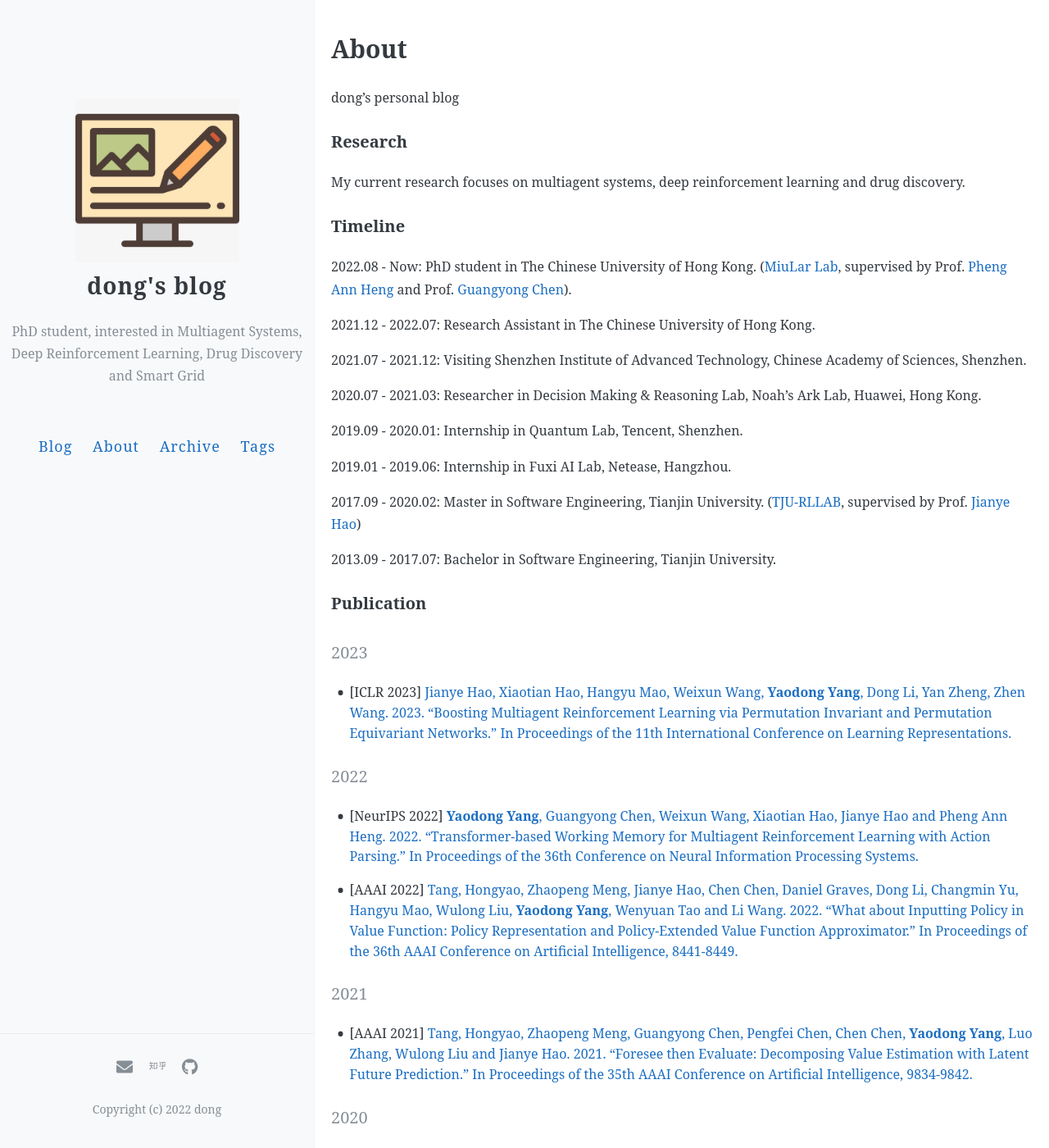
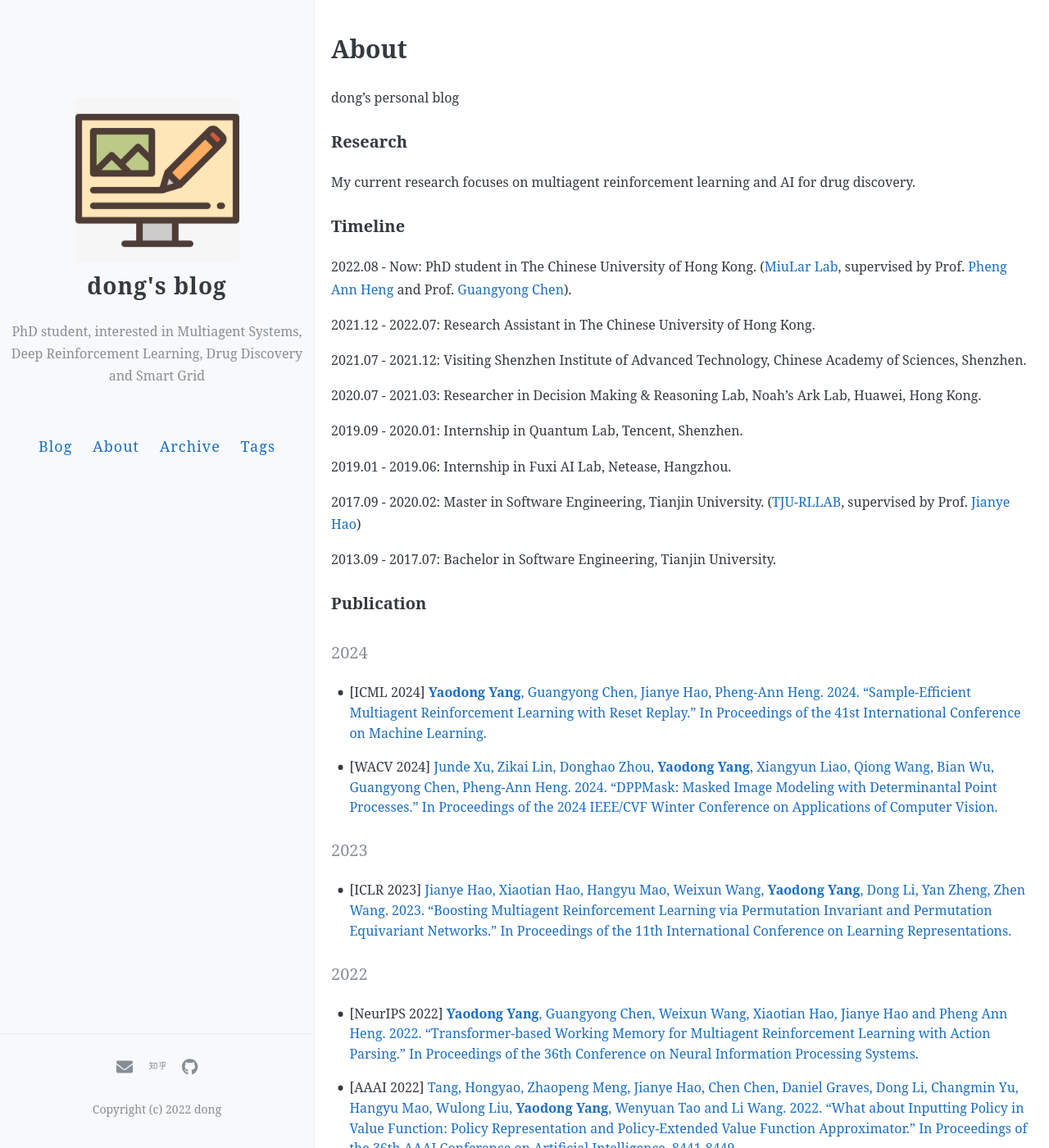
Before and after one commit to CNDOTA/CNDOTA.github.io, a Jekyll site: the page built from about.md, in a window 1280 px wide and 1400 px high. Shown: the whole window at 82% size. Built offline with Jekyll 4.4.1, drawn with Linux system fonts in a browser that asks for light colours; comment, search, counter and statistics services are not loaded; some of the changed text lies outside the part shown.

Commit message:
update 20240615

```diff
--- a/about.md
+++ b/about.md
@@ -8,7 +8,7 @@ dong's personal blog
 
 ### Research
 
-My current research focuses on multiagent systems, deep reinforcement learning and drug discovery.
+My current research focuses on multiagent reinforcement learning and AI for drug discovery.
 
 ### Timeline
 
@@ -31,58 +31,69 @@ supervised by Prof. [Pheng Ann Heng](http://www.cse.cuhk.edu.hk/~pheng/) and Pro
 
 ### Publication
 
+#### 2024
+
+- [ICML 2024] [**Yaodong Yang**, Guangyong Chen, Jianye Hao, Pheng-Ann Heng. 2024.
+"Sample-Efficient Multiagent Reinforcement Learning with Reset Replay."
+In Proceedings of the 41st International Conference on Machine Learning.](https://openreview.net/pdf?id=w8ei1o9U5y)
+
+
+- [WACV 2024] [Junde Xu, Zikai Lin, Donghao Zhou, **Yaodong Yang**, Xiangyun Liao, Qiong Wang, Bian Wu, Guangyong Chen, Pheng-Ann Heng. 2024.
+"DPPMask: Masked Image Modeling with Determinantal Point Processes."
+In Proceedings of the 2024 IEEE/CVF Winter Conference on Applications of Computer Vision.](https://www.computer.org/csdl/proceedings-article/wacv/2024/189200c255/1W0fCRLxrX2)
+
 
 #### 2023
 - [ICLR 2023] [Jianye Hao, Xiaotian Hao, Hangyu Mao, Weixun Wang, **Yaodong Yang**, Dong Li, Yan Zheng, Zhen Wang. 2023.
-“Boosting Multiagent Reinforcement Learning via Permutation Invariant and Permutation Equivariant Networks.”
+"Boosting Multiagent Reinforcement Learning via Permutation Invariant and Permutation Equivariant Networks."
 In Proceedings of the 11th International Conference on Learning Representations.](https://openreview.net/forum?id=OxNQXyZK-K8)
 
 
 #### 2022
 - [NeurIPS 2022] [**Yaodong Yang**, Guangyong Chen, Weixun Wang, Xiaotian Hao, Jianye Hao and Pheng Ann Heng. 2022.
-“Transformer-based Working Memory for Multiagent Reinforcement Learning with Action Parsing.”
+"Transformer-based Working Memory for Multiagent Reinforcement Learning with Action Parsing."
 In Proceedings of the 36th Conference on Neural Information Processing Systems.](https://openreview.net/forum?id=pd6ipu3jDw)
 
 
 - [AAAI 2022] [Tang, Hongyao, Zhaopeng Meng, Jianye Hao, Chen Chen, Daniel Graves, Dong Li, Changmin Yu, Hangyu Mao, Wulong Liu, **Yaodong Yang**, Wenyuan Tao and Li Wang. 2022.
-“What about Inputting Policy in Value Function: Policy Representation and Policy-Extended Value Function Approximator.”
+"What about Inputting Policy in Value Function: Policy Representation and Policy-Extended Value Function Approximator."
 In Proceedings of the 36th AAAI Conference on Artificial Intelligence, 8441-8449.](https://ojs.aaai.org/index.php/AAAI/article/view/20820)
 
 #### 2021
 - [AAAI 2021] [Tang, Hongyao, Zhaopeng Meng, Guangyong Chen, Pengfei Chen, Chen Chen, **Yaodong Yang**, Luo Zhang, Wulong Liu and Jianye Hao. 2021.
-“Foresee then Evaluate: Decomposing Value Estimation with Latent Future Prediction.”
+"Foresee then Evaluate: Decomposing Value Estimation with Latent Future Prediction."
 In Proceedings of the 35th AAAI Conference on Artificial Intelligence, 9834-9842.](https://ojs.aaai.org/index.php/AAAI/article/view/17182)
 
 
 #### 2020
 - [**Yang, Yaodong**, Jianye Hao, Ben Liao, Kun Shao, Guangyong Chen, Wulong Liu, and Hongyao Tang. 2020.
-“Qatten: A General Framework for Cooperative Multiagent Reinforcement Learning.”
+"Qatten: A General Framework for Cooperative Multiagent Reinforcement Learning."
 CoRR abs/2002.03939.](https://arxiv.org/abs/2002.03939)
 
 
 - [ICML 2020] [**Yang, Yaodong**, Jianye Hao, Guangyong Chen, Hongyao Tang, Yingfeng Chen, Yujing Hu, Changjie Fan, and Zhongyu Wei. 2020.
-“Q-Value Path Decomposition for Deep Multiagent Reinforcement Learning.”
+"Q-Value Path Decomposition for Deep Multiagent Reinforcement Learning."
 In Proceedings of the 37th International Conference on Machine Learning.](https://dl.acm.org/doi/10.5555/3524938.3525930)
 
 #### 2019
 - [IJCAI 2019] [**Yang, Yaodong**, Jianye Hao, Yan Zheng, and Chao Yu. 2019.
-“Large-Scale Home Energy Management Using Entropy-Based Collective Multiagent Deep Reinforcement Learning Framework.”
+"Large-Scale Home Energy Management Using Entropy-Based Collective Multiagent Deep Reinforcement Learning Framework."
 In Proceedings of the 28th International Joint Conference on Artificial Intelligence, 630–636.](https://doi.org/10.24963/ijcai.2019/89)
 
 
 - [AAMAS 2019] [Hao, Xiaotian, Weixun Wang, Jianye Hao, and **Yaodong Yang**. 2019.
-“Independent Generative Adversarial Self-Imitation Learning in Cooperative Multiagent Systems.”
+"Independent Generative Adversarial Self-Imitation Learning in Cooperative Multiagent Systems."
 In Proceedings of the 18th International Conference on Autonomous Agents and MultiAgent Systems, 1315–1323.](http://dl.acm.org/citation.cfm?id=3306127.3331837)
 
 
 #### 2018
 - [IJCAI 2018] [**Yang, Yaodong**, Jianye Hao, Mingyang Sun, Zan Wang, Changjie Fan, and Goran Strbac. 2018.
-“Recurrent Deep Multiagent Q-Learning for Autonomous Brokers in Smart Grid.”
+"Recurrent Deep Multiagent Q-Learning for Autonomous Brokers in Smart Grid."
 In Proceedings of the 27th International Joint Conference on Artificial Intelligence, 569–575.](https://doi.org/10.24963/ijcai.2018/79)
 
 ### Service
 
-Reviewer for IJCAI (2021, 2022, 2023), NeurIPS (2023), ICLR (2024).
+Reviewer for IJCAI (2021, 2022, 2023, 2024), NeurIPS (2023, 2024), ICLR (2024), ICML (2024).
 
 Reviewer for Applied Energy, Information Sciences, Neural Networks.
 
```
Also changed, not shown: other parts of about.md (+0 -2 lines).
